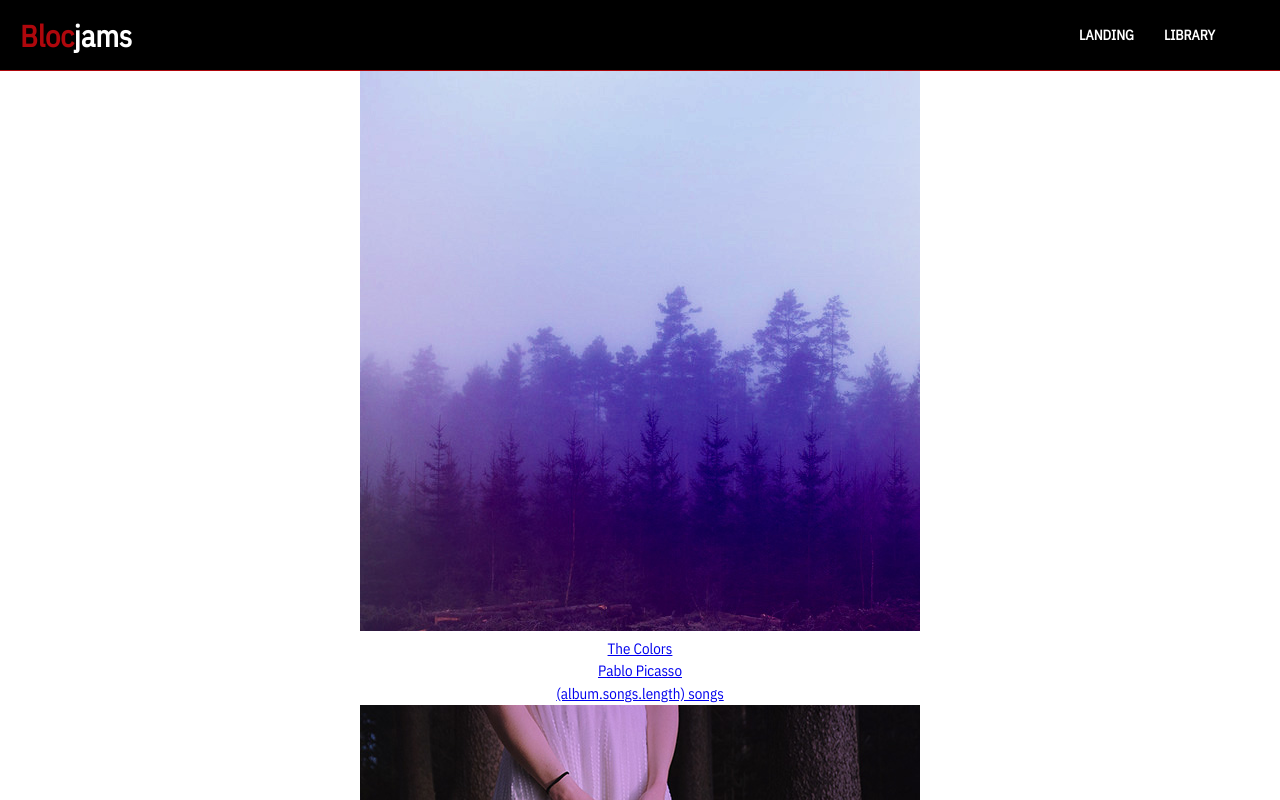
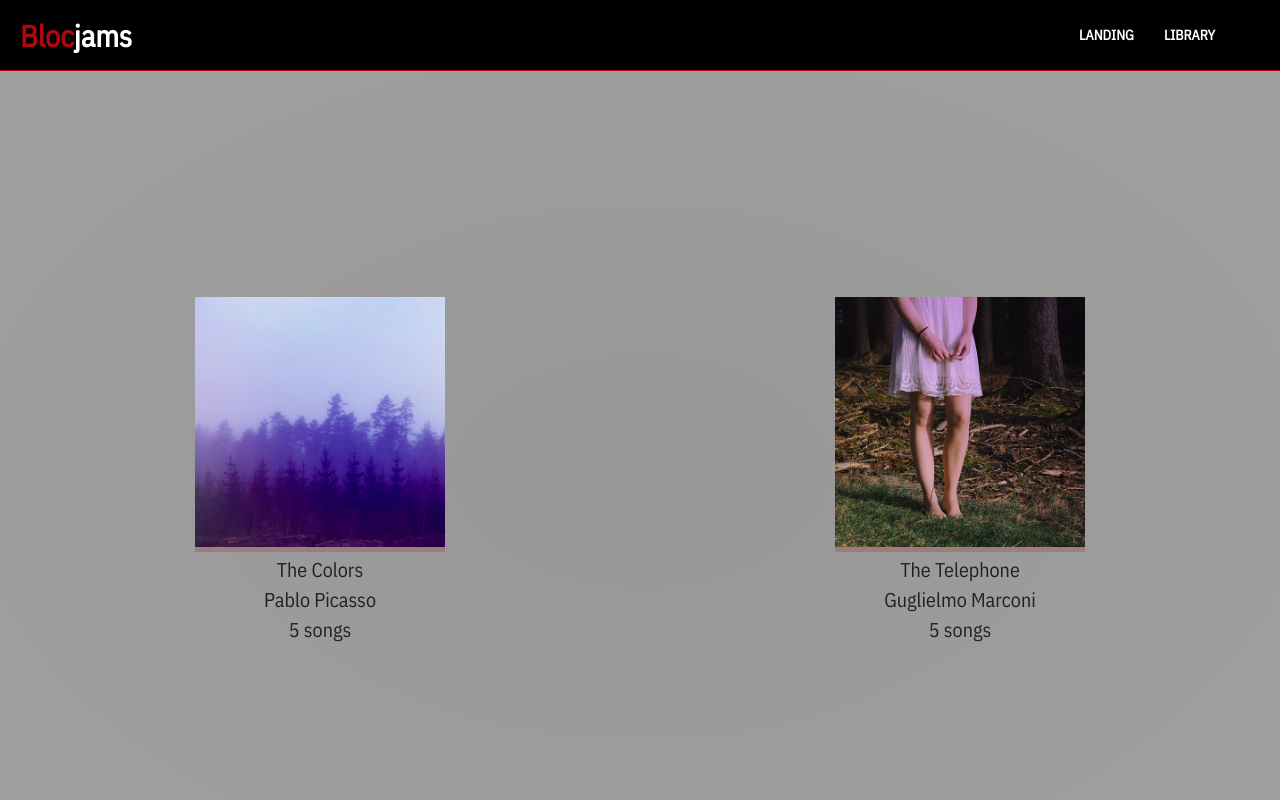
Before and after one commit to kaurnavjeet/bloc-jams-react, a React (Create React App) app: page /library in a window 1280 px wide. Shown: the top 800 px of the page. Built offline with nearby package versions, Linux system fonts and the light colour scheme.

Commit message:
Library Page: WIP

```diff
--- a/src/components/Library.js
+++ b/src/components/Library.js
@@ -12,11 +12,13 @@ class Library extends Component {
     return (
       <section className="library">
         {this.state.albums.map((album, index) =>
-          <Link to={`/album/${album.slug}`} key={index}>
-            <img src={album.albumCover} alt={album.title} />
-            <div>{album.title}</div>
-            <div>{album.artist}</div>
-            <div>(album.songs.length) songs</div>
+          <Link to={`/album/${album.slug}`} key={index} className="albumLink">
+            <div className="album-cover">
+              <img src={album.albumCover} alt={album.title} />
+            </div>
+              <div>{album.title}</div>
+              <div>{album.artist}</div>
+              <div>{album.songs.length} songs</div>
           </Link>
         )}
       </section>
--- a/src/index.css
+++ b/src/index.css
@@ -103,6 +103,34 @@ header .nav:focus {
   padding-top: 10px;
 }
 
+/* Library */
+.library {
+  background: radial-gradient(#979797, #A0A0A0);
+  height: 100vh;
+  width: 100vw;
+  display: flex;
+  justify-content: space-evenly;
+  align-items: center;
+}
+
+.albumLink {
+  flex-direction: row;
+  text-decoration: none;
+  color: #212121;
+  font-size: 20px;
+  padding: 0px 50px;
+  width: 50vw;
+}
+
+/*.albumCover {
+  width: 500px;
+}*/
+
+.library img {
+  width: 250px;
+  box-shadow: 0 5px 0 rgba(175, 7, 12,0.2);
+}
+
  /* Media Queries */
 @media all and (max-width: 600px) {
   header {
@@ -114,7 +142,7 @@ header .nav:focus {
   .landing {
     flex-direction: row;
     align-items: center;
-    padding: 0px 30px;
+    padding: 30px;
     flex-wrap: wrap;
     height: 100%;
   }
@@ -126,7 +154,7 @@ header .nav:focus {
   }
 
   .landing h1 {
-    margin-top: 300px;
+    margin-top: 250px;
   }
 
   header h1 {
```
